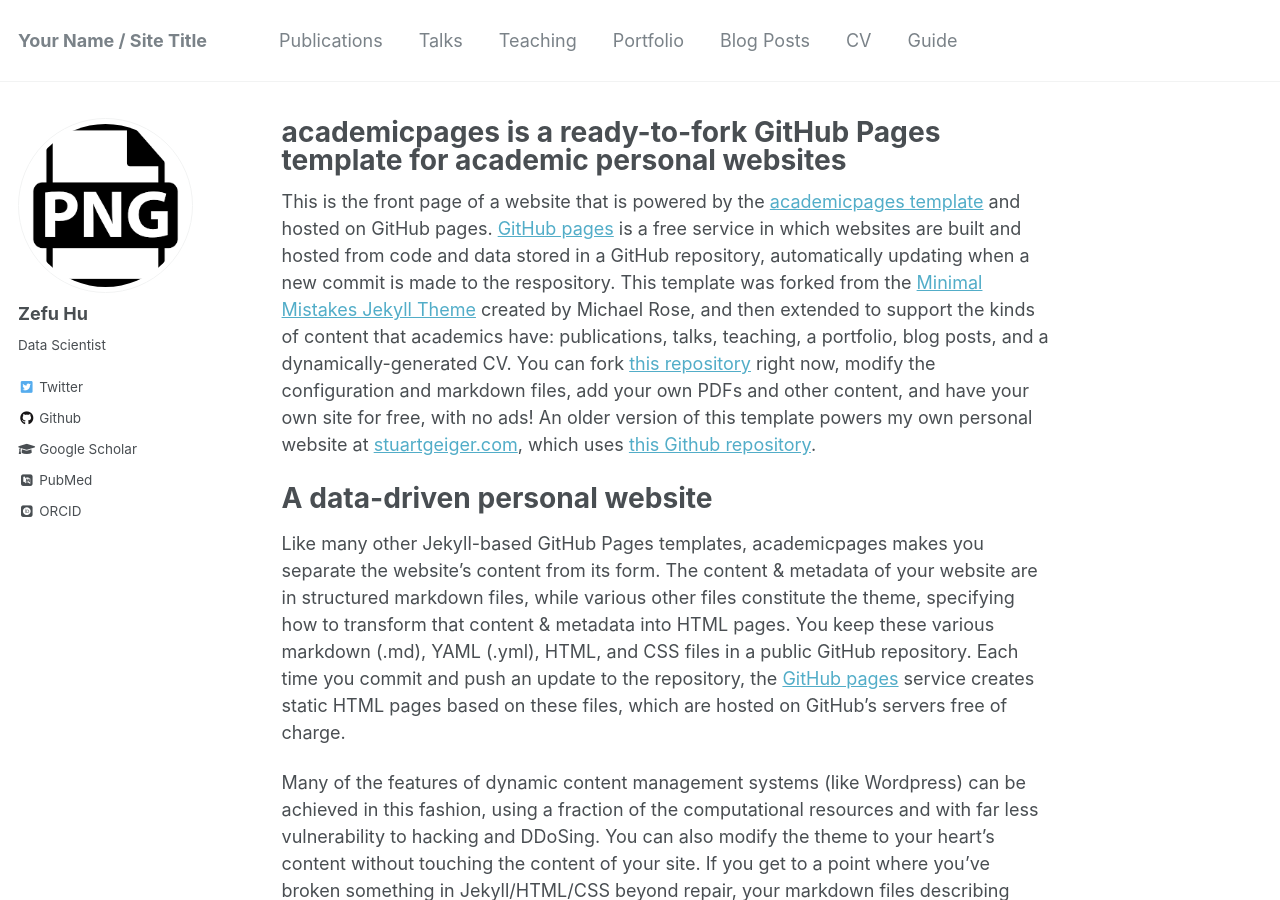
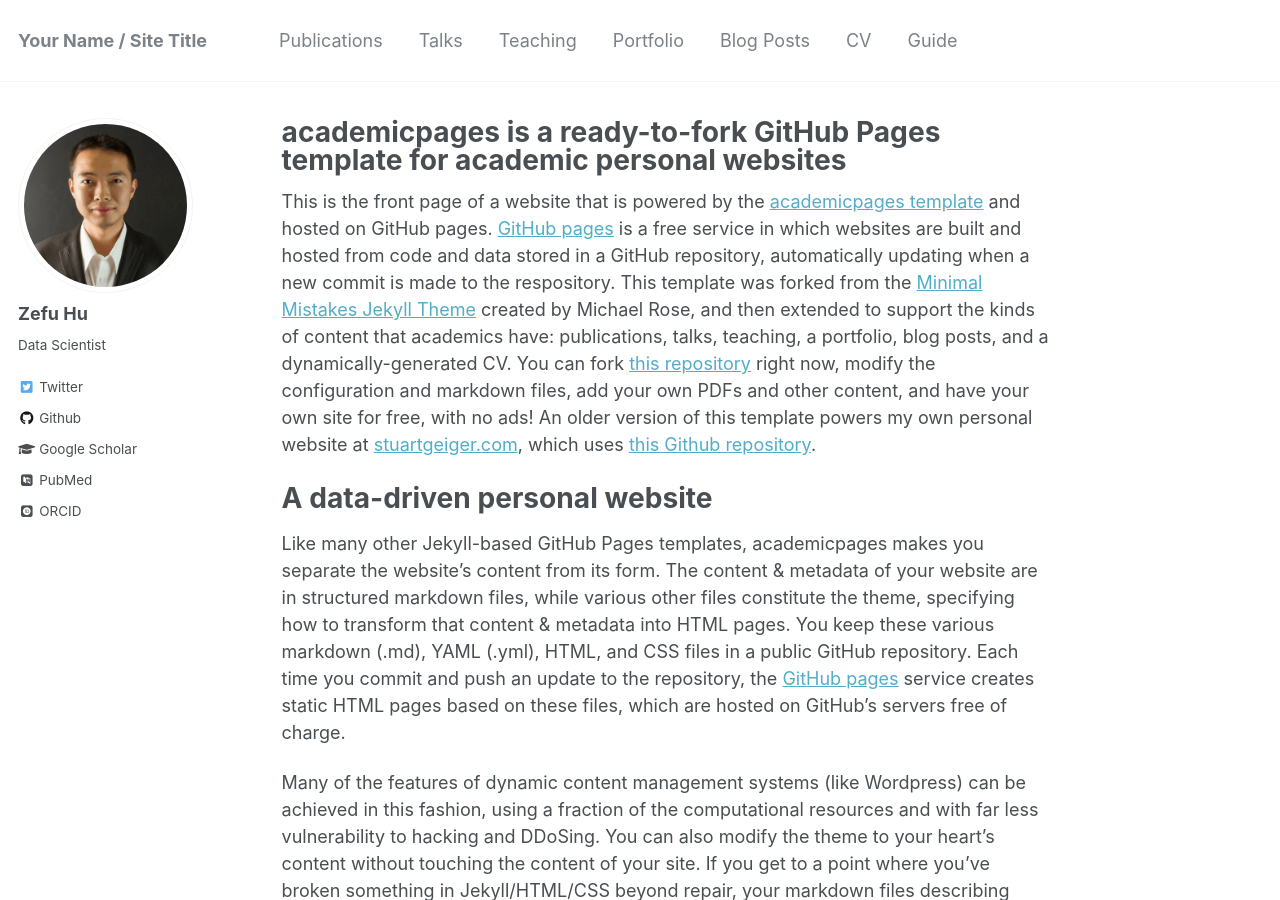
Before and after one commit to Superhzf/Superhzf.github.io, a Jekyll site: the page built from _pages/about.md, in a window 1280 px wide and 900 px high. Built offline with Jekyll 4.4.1, drawn with Linux system fonts in a browser that asks for light colours; some web fonts are replaced.

Commit message:
type: misc
Update the profile image format from jpeg to png

```diff
--- a/_config.yml
+++ b/_config.yml
@@ -81,7 +81,7 @@ analytics:
 # Site Author
 author:
   name             : "Zefu Hu"
-  avatar           : "test_img.png"
+  avatar           : "zefu_profile.png"
   bio              : "Data Scientist"
   location         : # "Location"
   employer         :
```
